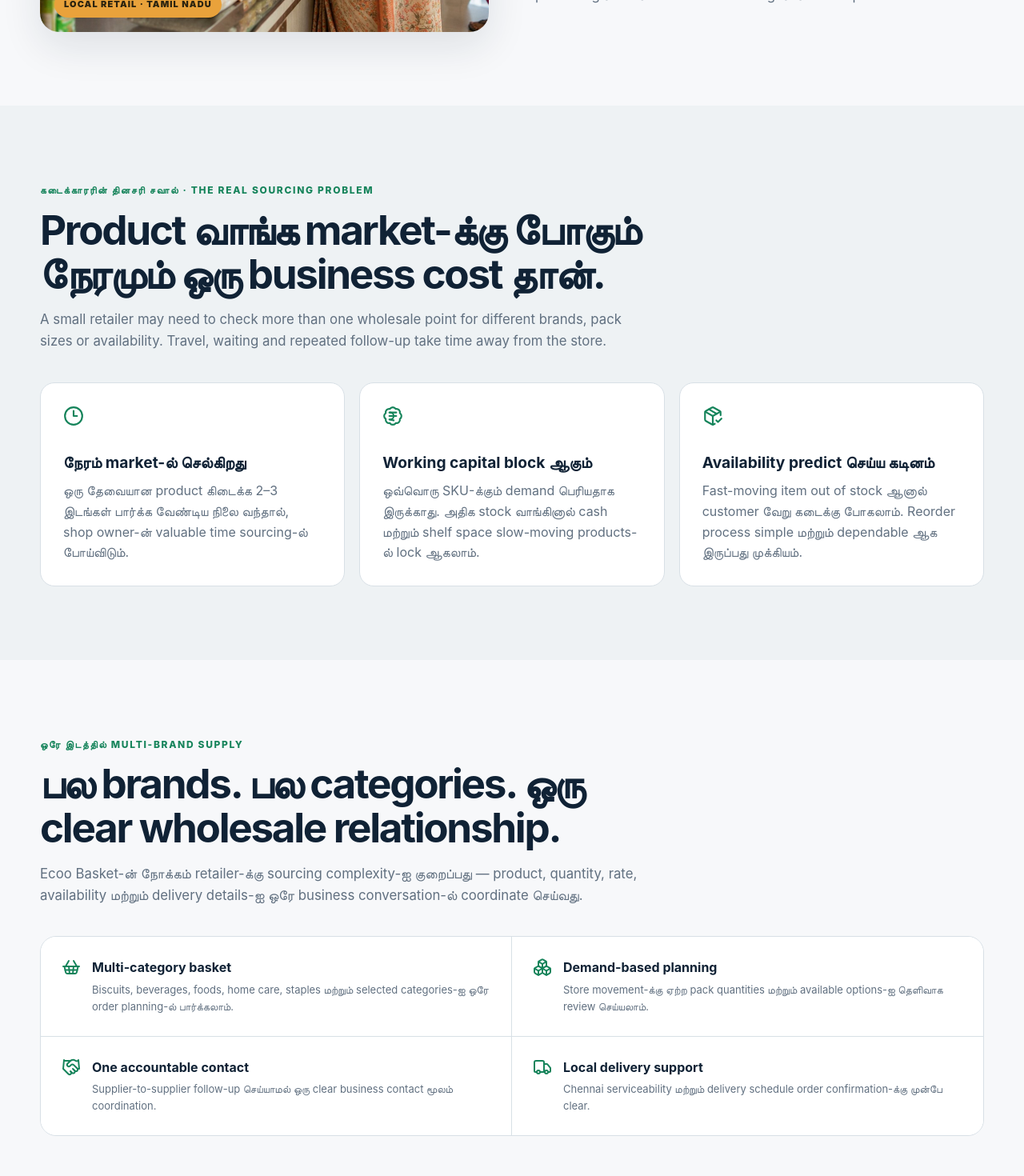
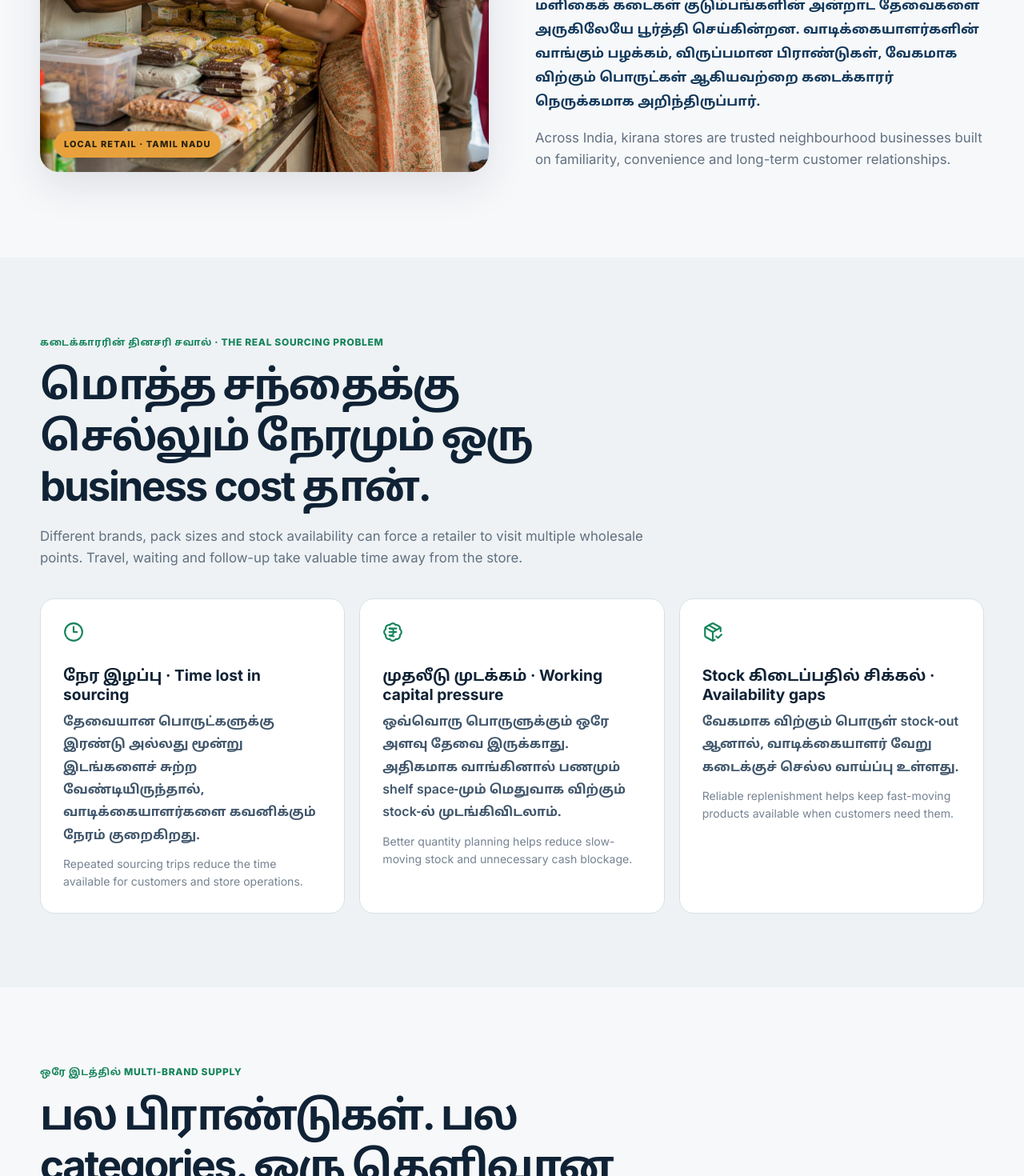
Before and after one commit to RAGAVA00222/ecoobasketb2b, a Next.js app: page /kirana in a window 1280 px wide. Shown: the part 1240-2710 px from the top of the page at 80% size. Built offline with nearby package versions, Linux system fonts and the light colour scheme.

Commit message:
Polish bilingual kirana content and Tamil typography

```diff
--- a/pages/kirana.tsx
+++ b/pages/kirana.tsx
@@ -5,34 +5,34 @@ import {CTA,InnerHero,PageShell,SectionHead} from '../components/Site';
 export default function Kirana(){return <PageShell><Head>
 <title>Kirana Stores | Ecoo Basket B2B</title>
 <meta name='description' content='Ecoo Basket supports Chennai kirana and grocery stores with practical multi-brand FMCG sourcing, clear wholesale ordering and dependable local delivery support.'/>
-</Head><main>
-<InnerHero eyebrow='கிரானா & மளிகை கடைகளுக்காக · FOR KIRANA STORES' title='உங்கள் கடை — உங்கள் பகுதியின் நம்பிக்கை.' body='Kirana retail is built on relationships, convenience and everyday availability. Ecoo Basket helps make the supply side simpler, clearer and more dependable.' tamil='கடைக்காரர் market-க்கு நேரம் செலவிடாமல், கடையிலும் customer-களுடனும் அதிக நேரம் செலவிட உதவும் wholesale supply support.' />
+</Head><main className='kirana-page'>
+<InnerHero eyebrow='கிரானா & மளிகைக் கடைகளுக்காக · FOR KIRANA STORES' title='உங்கள் கடை — உங்கள் பகுதியின் நம்பிக்கை.' body='Kirana retail is built on trust, convenience and everyday availability. Ecoo Basket helps make FMCG sourcing simpler, clearer and more dependable.' tamil='கடைக்காரர் மொத்த சந்தைக்கு அடிக்கடி செல்ல வேண்டிய நேரத்தை குறைத்து, கடை மற்றும் வாடிக்கையாளர்களில் அதிக கவனம் செலுத்த உதவும் B2B wholesale supply support.' />
 
-<section className='section wrap split'><div className='image-panel portrait'><img src='/assets/images/services/04_Retail_Partner.jpg' alt='Tamil Nadu kirana store'/><span className='image-tag'>LOCAL RETAIL · TAMIL NADU</span></div><div className='split-copy'><span className='eyebrow'>இந்தியாவின் LOCAL RETAIL BACKBONE</span><h2>ஒரு மளிகைக் கடை என்பது விற்பனை இடம் மட்டும் அல்ல.</h2><p>Across India, kirana and grocery stores are part of everyday neighbourhood life. They stay close to customers, understand local buying habits and often serve families through long-standing personal relationships.</p><p className='tamil dark'>ஒரு customer எந்த brand வாங்குவார், எந்த pack வேகமாக நகரும், எந்த பொருள் நாளைக்கு தேவைப்படும் — இதை local shop owner தான் நெருக்கமாக அறிவார்.</p><p>That local knowledge, trust and convenience are strengths worth protecting as retail becomes more digital and competitive.</p></div></section>
-<section className='section soft'><div className='wrap'><SectionHead eyebrow='கடைக்காரரின் தினசரி சவால் · THE REAL SOURCING PROBLEM' title='Product வாங்க market-க்கு போகும் நேரமும் ஒரு business cost தான்.' body='A small retailer may need to check more than one wholesale point for different brands, pack sizes or availability. Travel, waiting and repeated follow-up take time away from the store.'/><div className='card-grid three'>
-<article className='feature-card'><Clock3/><h3>நேரம் market-ல் செல்கிறது</h3><p>ஒரு தேவையான product கிடைக்க 2–3 இடங்கள் பார்க்க வேண்டிய நிலை வந்தால், shop owner-ன் valuable time sourcing-ல் போய்விடும்.</p></article>
-<article className='feature-card'><BadgeIndianRupee/><h3>Working capital block ஆகும்</h3><p>ஒவ்வொரு SKU-க்கும் demand பெரியதாக இருக்காது. அதிக stock வாங்கினால் cash மற்றும் shelf space slow-moving products-ல் lock ஆகலாம்.</p></article>
-<article className='feature-card'><PackageCheck/><h3>Availability predict செய்ய கடினம்</h3><p>Fast-moving item out of stock ஆனால் customer வேறு கடைக்கு போகலாம். Reorder process simple மற்றும் dependable ஆக இருப்பது முக்கியம்.</p></article>
+<section className='section wrap split'><div className='image-panel portrait'><img src='/assets/images/services/04_Retail_Partner.jpg' alt='Tamil Nadu kirana store'/><span className='image-tag'>LOCAL RETAIL · TAMIL NADU</span></div><div className='split-copy'><span className='eyebrow'>இந்தியாவின் உள்ளூர் சில்லறை வணிகத்தின் முதுகெலும்பு · LOCAL RETAIL BACKBONE</span><h2>ஒரு மளிகைக் கடை என்பது விற்பனை செய்யும் இடம் மட்டும் அல்ல.</h2><p className='tamil dark'>மளிகைக் கடைகள் குடும்பங்களின் அன்றாட தேவைகளை அருகிலேயே பூர்த்தி செய்கின்றன. வாடிக்கையாளர்களின் வாங்கும் பழக்கம், விருப்பமான பிராண்டுகள், வேகமாக விற்கும் பொருட்கள் ஆகியவற்றை கடைக்காரர் நெருக்கமாக அறிந்திருப்பார்.</p><p>Across India, kirana stores are trusted neighbourhood businesses built on familiarity, convenience and long-term customer relationships.</p></div></section>
+
+<section className='section soft'><div className='wrap'><SectionHead eyebrow='கடைக்காரரின் தினசரி சவால் · THE REAL SOURCING PROBLEM' title='மொத்த சந்தைக்கு செல்லும் நேரமும் ஒரு business cost தான்.' body='Different brands, pack sizes and stock availability can force a retailer to visit multiple wholesale points. Travel, waiting and follow-up take valuable time away from the store.'/><div className='card-grid three'>
+<article className='feature-card'><Clock3/><h3>நேர இழப்பு · Time lost in sourcing</h3><p className='tamil'>தேவையான பொருட்களுக்கு இரண்டு அல்லது மூன்று இடங்களைச் சுற்ற வேண்டியிருந்தால், வாடிக்கையாளர்களை கவனிக்கும் நேரம் குறைகிறது.</p><p className='en-support'>Repeated sourcing trips reduce the time available for customers and store operations.</p></article>
+<article className='feature-card'><BadgeIndianRupee/><h3>முதலீடு முடக்கம் · Working capital pressure</h3><p className='tamil'>ஒவ்வொரு பொருளுக்கும் ஒரே அளவு தேவை இருக்காது. அதிகமாக வாங்கினால் பணமும் shelf space-மும் மெதுவாக விற்கும் stock-ல் முடங்கிவிடலாம்.</p><p className='en-support'>Better quantity planning helps reduce slow-moving stock and unnecessary cash blockage.</p></article>
+<article className='feature-card'><PackageCheck/><h3>Stock கிடைப்பதில் சிக்கல் · Availability gaps</h3><p className='tamil'>வேகமாக விற்கும் பொருள் stock-out ஆனால், வாடிக்கையாளர் வேறு கடைக்குச் செல்ல வாய்ப்பு உள்ளது.</p><p className='en-support'>Reliable replenishment helps keep fast-moving products available when customers need them.</p></article>
+</div></div></section>
+<section className='section wrap'><SectionHead eyebrow='ஒரே இடத்தில் MULTI-BRAND SUPPLY' title='பல பிராண்டுகள். பல categories. ஒரு தெளிவான wholesale relationship.' body='Ecoo Basket helps reduce sourcing complexity by coordinating product, quantity, rate, availability and delivery details through one business relationship.'/><div className='support-table'>
+<div><ShoppingBasket/><b>பல category-கள் · Multi-category basket</b><span>Biscuits, beverages, foods, home care, staples மற்றும் selected FMCG categories-ஐ ஒரே order planning-ல் பார்க்கலாம்.</span></div>
+<div><Boxes/><b>தேவைக்கேற்ற quantity · Demand-based planning</b><span>கடையின் விற்பனை வேகத்துக்கு ஏற்ற pack quantity மற்றும் available options-ஐ தெளிவாக review செய்யலாம்.</span></div>
+<div><Handshake/><b>ஒரே business contact · One accountable contact</b><span>பல suppliers-ஐ தனித்தனியாக follow-up செய்வதை குறைத்து, ஒரு clear contact மூலம் coordination பெறலாம்.</span></div>
+<div><Truck/><b>Chennai delivery support</b><span>Serviceability மற்றும் delivery schedule-ஐ order confirmation-க்கு முன்பே தெளிவாக அறிந்து கொள்ளலாம்.</span></div>
+</div></section>
+
+<section className='section soft'><div className='wrap'><SectionHead eyebrow='டிஜிட்டல் சந்தையில் உள்ளூர் வணிகம் · LOCAL RETAIL IN A DIGITAL MARKET' title='E-commerce வளர்ந்தாலும், neighbourhood trust-க்கு தனி மதிப்பு உள்ளது.' body='Customers expect choice, convenience and clear pricing. Kirana stores can stay strong by combining trusted local relationships with better sourcing and faster replenishment.'/><div className='card-grid three'>
+<article className='feature-card'><UsersRound/><h3>வாடிக்கையாளர் நம்பிக்கை · Customer trust</h3><p className='tamil'>பழக்கமான கடை, அறிமுகமான முகம், உடனடி உதவி — இவை local kirana store-ன் மிகப்பெரிய பலம்.</p><p className='en-support'>Personal relationships remain a powerful advantage for neighbourhood retail.</p></article>
+<article className='feature-card'><Store/><h3>கடையில் அதிக நேரம் · More time in the store</h3><p className='tamil'>மொத்த சந்தைக்கு செல்லும் நேரம் குறைந்தால், customer service, selling, shelf management ஆகியவற்றில் அதிக கவனம் செலுத்த முடியும்.</p><p className='en-support'>Less sourcing time means more time for customers, merchandising and store growth.</p></article>
+<article className='feature-card'><MapPin/><h3>அருகாமை சேவை · Local convenience</h3><p className='tamil'>வீட்டிற்கு அருகிலேயே தேவையான பொருள், வேகமான வாங்குதல், நம்பகமான சேவை — இவை kirana retail-ன் நடைமுறை பலங்கள்.</p><p className='en-support'>Nearby availability and familiar service remain strong reasons to shop local.</p></article>
 </div></div></section>
 
-<section className='section wrap'><SectionHead eyebrow='ஒரே இடத்தில் MULTI-BRAND SUPPLY' title='பல brands. பல categories. ஒரு clear wholesale relationship.' body='Ecoo Basket-ன் நோக்கம் retailer-க்கு sourcing complexity-ஐ குறைப்பது — product, quantity, rate, availability மற்றும் delivery details-ஐ ஒரே business conversation-ல் coordinate செய்வது.'/><div className='support-table'>
-<div><ShoppingBasket/><b>Multi-category basket</b><span>Biscuits, beverages, foods, home care, staples மற்றும் selected categories-ஐ ஒரே order planning-ல் பார்க்கலாம்.</span></div>
-<div><Boxes/><b>Demand-based planning</b><span>Store movement-க்கு ஏற்ற pack quantities மற்றும் available options-ஐ தெளிவாக review செய்யலாம்.</span></div>
-<div><Handshake/><b>One accountable contact</b><span>Supplier-to-supplier follow-up செய்யாமல் ஒரு clear business contact மூலம் coordination.</span></div>
-<div><Truck/><b>Local delivery support</b><span>Chennai serviceability மற்றும் delivery schedule order confirmation-க்கு முன்பே clear.</span></div>
-</div></section>
-<section className='section soft'><div className='wrap'><SectionHead eyebrow='LOCAL RETAIL IN A DIGITAL MARKET' title='E-commerce வளர்ந்தாலும், neighbourhood trust-க்கு இன்னும் value இருக்கிறது.' body='Customers increasingly expect wider choice, clear pricing and convenience. Kirana stores can stay strong by combining their local relationships with better sourcing and faster replenishment.'/><div className='card-grid three'>
-<article className='feature-card'><UsersRound/><h3>Customer trust</h3><p>Regular customers shop where they are known, understood and served quickly. இந்த relationship kirana store-ன் பெரிய strength.</p></article>
-<article className='feature-card'><Store/><h3>Stay close to the customer</h3><p>Owner market-க்கு போகும் நேரம் குறைந்தால், shop service, customer conversation மற்றும் selling-க்கு அதிக நேரம் கிடைக்கும்.</p></article>
-<article className='feature-card'><MapPin/><h3>Local convenience</h3><p>Nearby availability, quick purchase and familiar service — digital competition இருந்தாலும் local retail-ன் practical advantage.</p></article>
+<section className='section wrap'><div className='story-grid'><div><span className='eyebrow'>ECOO BASKET COMMITMENT</span><h2>கடைக்காரர் supply-ஐ தேடி ஓடாமல், business வளர்ச்சியில் கவனம் செலுத்த வேண்டும்.</h2><p className='tamil dark'>Retailer-ஐ replace செய்வது எங்கள் நோக்கம் அல்ல. Retailer-ஐ stronger ஆக்குவதுதான் எங்கள் நோக்கம் — தெளிவான sourcing, dependable order coordination மற்றும் local FMCG supply support மூலம்.</p><p>Our role is to strengthen neighbourhood retailers with a simpler, more dependable supply experience.</p></div><div className='principles'>
+<div><Handshake/><b>பரிவர்த்தனைக்கு முன் நம்பிக்கை · Trust before transactions</b><span>Long-term retailer relationships, clear communication and accountable support.</span></div>
+<div><PackageCheck/><b>சரியான stock planning · Right stock, clearer planning</b><span>Availability and quantity information before order confirmation.</span></div>
+<div><Truck/><b>கடையை ஆதரிக்கும் supply · Supply that supports the store</b><span>Reduce avoidable sourcing effort and keep the retailer focused on local customers.</span></div>
 </div></div></section>
-
-<section className='section wrap'><div className='story-grid'><div><span className='eyebrow'>ECOO BASKET COMMITMENT</span><h2>கடைக்காரர் supply-ஐ chase பண்ணாமல், business-ஐ grow பண்ண வேண்டும்.</h2><p>Our role is not to replace the retailer. Our role is to strengthen the retailer with clearer sourcing, dependable order coordination and local FMCG supply support.</p><p className='tamil dark'>கடைக்காரரின் நேரம் கடையில் இருக்க வேண்டும். Customer-ஐ புரிந்து கொள்ள, shelves-ஐ ready வைத்திருக்க, repeat business build பண்ண — supply side பின்னால் support செய்ய வேண்டும்.</p></div><div className='principles'>
-<div><Handshake/><b>Trust before transactions</b><span>Long-term retailer relationship, clear communication and accountable support.</span></div>
-<div><PackageCheck/><b>Right stock, clearer planning</b><span>Availability and quantity information before order confirmation.</span></div>
-<div><Truck/><b>Supply that supports the store</b><span>Reduce avoidable sourcing effort and keep focus on local customers.</span></div>
-</div></div></section>
-
-<section className='kirana-band'><div className='wrap kirana-inner'><div><span className='eyebrow light'>மளிகை கடைகளின் வளர்ச்சிக்காக</span><h2>Stronger supply. More time in your store.</h2><p className='tamil'>பல இடங்களில் product தேடுவதற்குப் பதிலாக, உங்கள் கடை மற்றும் உங்கள் customer மீது focus செய்ய உதவும் B2B supply partner.</p></div><a className='btn btn-light' href='https://ecoobasket.com' target='_blank' rel='noreferrer'>Products பார்க்க & Order செய்ய</a></div></section>
+<section className='kirana-band'><div className='wrap kirana-inner'><div><span className='eyebrow light'>மளிகைக் கடைகளின் வளர்ச்சிக்காக · BUILT FOR LOCAL RETAIL</span><h2>Stronger supply. More time in your store.</h2><p className='tamil'>பல இடங்களில் பொருட்களைத் தேடுவதற்குப் பதிலாக, உங்கள் கடை, உங்கள் வாடிக்கையாளர்கள் மற்றும் உங்கள் விற்பனை வளர்ச்சியில் கவனம் செலுத்த உதவும் B2B supply partner.</p></div><a className='btn btn-light' href='https://ecoobasket.com' target='_blank' rel='noreferrer'>Products பார்க்க & Order செய்ய</a></div></section>
 <CTA title='Keep your shelves ready for the next customer.' body='Place your wholesale order through EcooBasket.com or speak with our Chennai team.' primary='Order Now' primaryHref='https://ecoobasket.com' secondary='Contact Support' secondaryHref='/contact'/>
 </main></PageShell>}
```
Also changed, not shown: styles/global.css.
